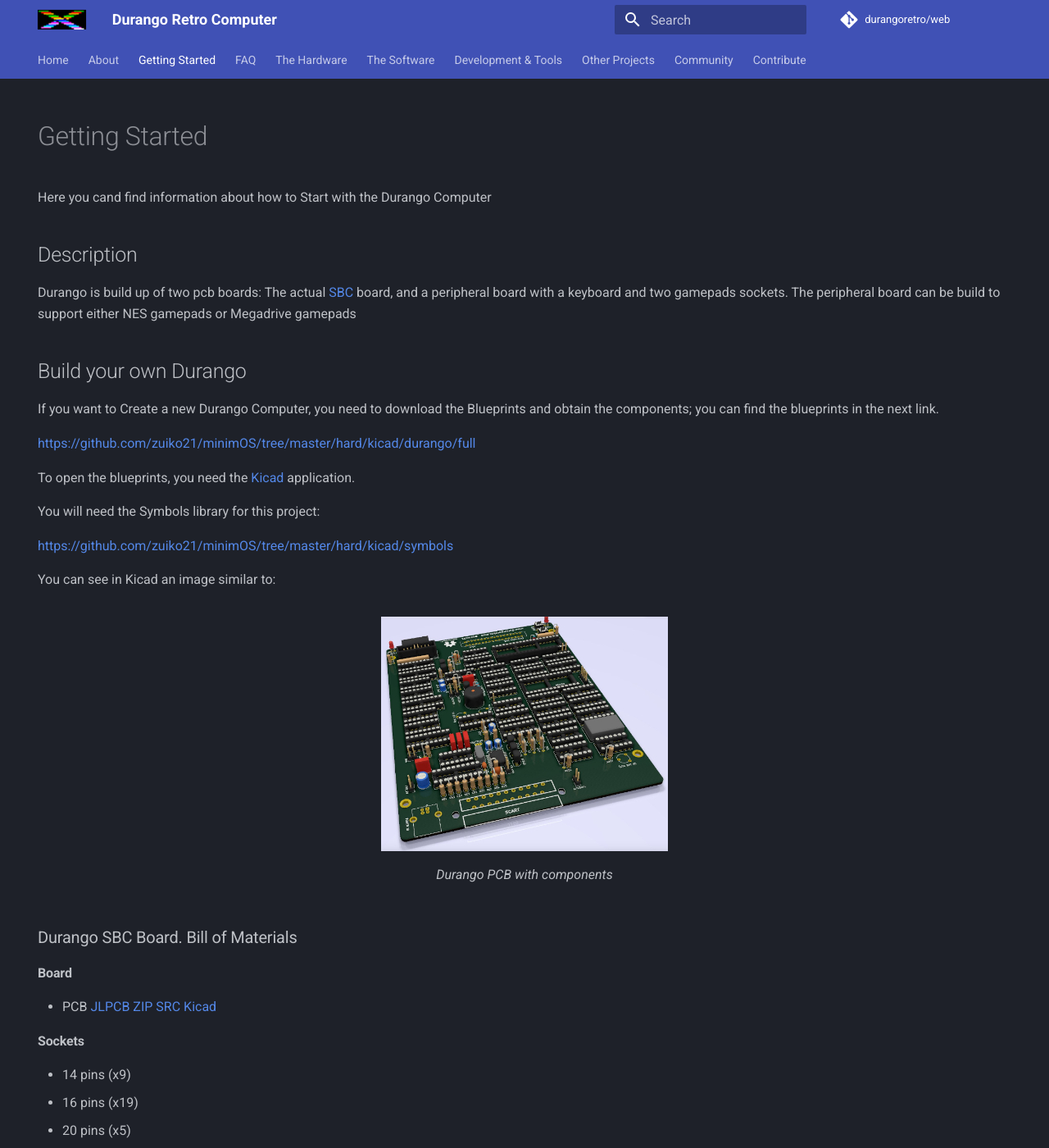
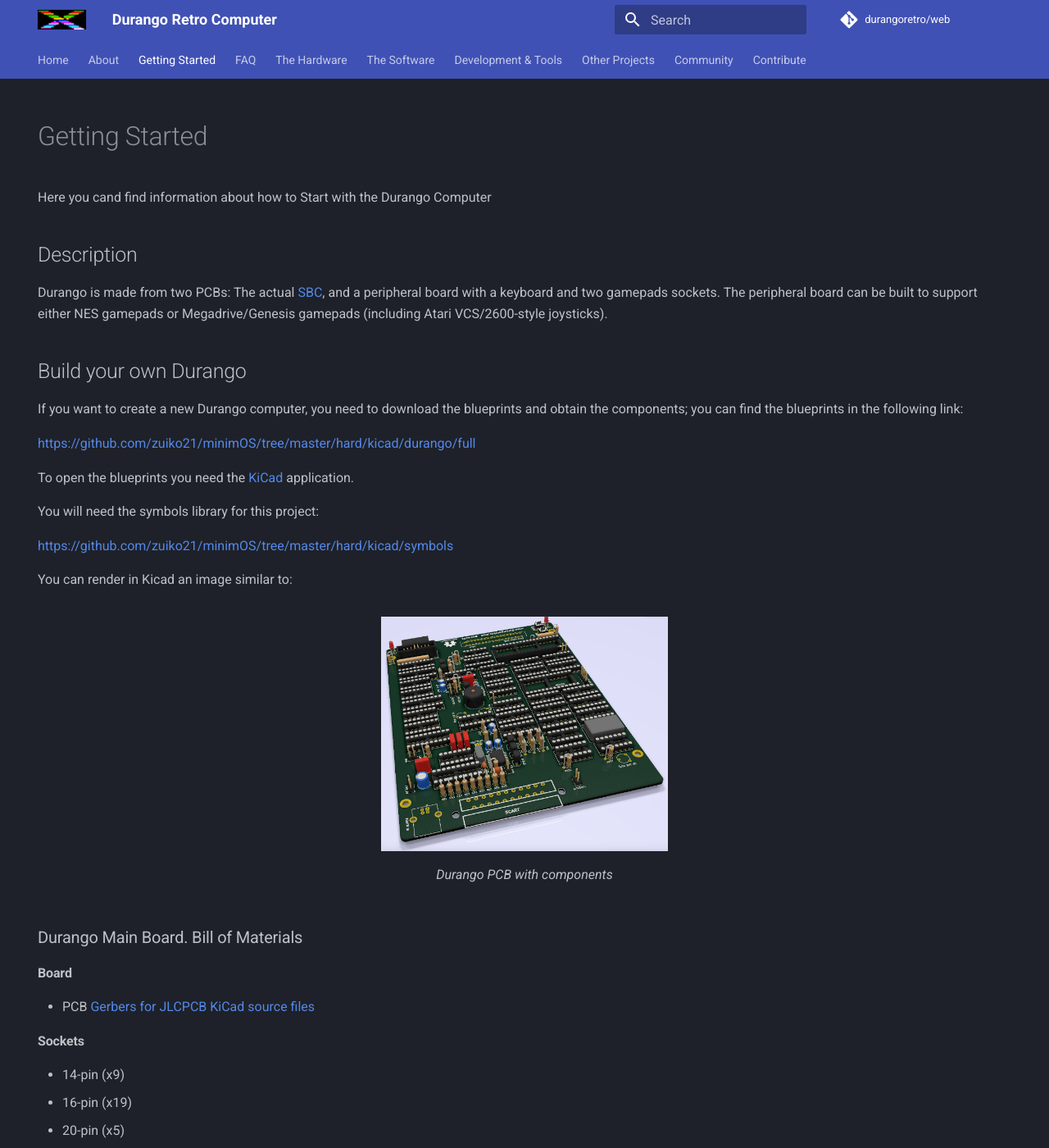
Before and after one commit to durangoretro/web, an MkDocs documentation site: the page built from docs/started.md, in a window 1280 px wide and 1400 px high. Shown: the whole window at 82% size. Built offline with MkDocs 1.6.1 and Material for MkDocs 9.7.7, drawn with Linux system fonts in a browser that asks for light colours; comment, search, counter and statistics services are not loaded; some of the changed text lies outside the part shown.

Commit message:
improve BOM

```diff
--- a/docs/started.md
+++ b/docs/started.md
@@ -6,75 +6,77 @@
 Here you cand find information about how to Start with the Durango Computer
 
 ## Description
-Durango is build up of two pcb boards: The actual [SBC](https://en.wikipedia.org/wiki/Single-board_computer) board,
-and a peripheral board with a keyboard and two gamepads sockets. The peripheral board can be build to support either NES gamepads or Megadrive gamepads
+Durango is made from two PCBs: The actual [SBC](https://en.wikipedia.org/wiki/Single-board_computer),
+and a peripheral board with a keyboard and two gamepads sockets. The peripheral board can be built to support either NES gamepads or Megadrive/Genesis gamepads (including Atari VCS/2600-style joysticks).
 
 ## Build your own Durango
 
-If you want to Create a new Durango Computer, you need to download the Blueprints and obtain the components; you can find the blueprints in the next link.
+If you want to create a new Durango computer, you need to download the blueprints and obtain the components; you can find the blueprints in the following link:
 
 [https://github.com/zuiko21/minimOS/tree/master/hard/kicad/durango/full](https://github.com/zuiko21/minimOS/tree/master/hard/kicad/durango/full)
 
-To open the blueprints, you need the [Kicad](https://www.kicad.org/) application.
+To open the blueprints you need the [KiCad](https://www.kicad.org/) application.
 
-You will need the Symbols library for this project:
+You will need the symbols library for this project:
 
 [https://github.com/zuiko21/minimOS/tree/master/hard/kicad/symbols](https://github.com/zuiko21/minimOS/tree/master/hard/kicad/symbols)
 
-You can see in Kicad an image similar to:
+You can render in Kicad an image similar to:
 
 <figure markdown>
 ![Durango Computer](assets/img/durango1.jpg)
 <figcaption>Durango PCB with components</figcaption>
 </figure>
 
-### Durango SBC Board. Bill of Materials
+### Durango Main Board. Bill of Materials
 
 
 #### Board
-* PCB [JLPCB ZIP](assets/bin/durango-x1-zuiko21.zip) [SRC Kicad](https://github.com/zuiko21/minimOS/tree/master/hard/kicad/durango/full)
+* PCB [Gerbers for JLCPCB](assets/bin/durango-x1-zuiko21.zip) [KiCad source files](https://github.com/zuiko21/minimOS/tree/master/hard/kicad/durango/full)
 
 #### Sockets
-* 14 pins (x9)
-* 16 pins (x19)
-* 20 pins (x5)
-* 28 pins (x1)
-* 40 pins (x1)
+* 14-pin (x9)
+* 16-pin (x19)
+* 20-pin (x5)
+* 28-pin (x1)
+* 40-pin (x1)
 
-### Resistors
-* 27   (x1) (RED VIOLET BLACK)
+#### Resistors (all 1/8 Watt unless noted otherwise)
+* 27   (x1) (RED VIOLET BLACK) 1/2 Watt
 * 68   (x2) (BLUE GREY BLACK)
 * 120  (x1) (BROWN RED  BROWN)
-* 150  (x1) (BROWN GREEN BROW)
-* 330  (x1) (ORANGE ORANGE BROW)
-* 470  (x3) (YELLOW VIOLET BROW)
+* 150  (x1) (BROWN GREEN BROWN)
+* 330  (x1) (ORANGE ORANGE BROWN)
+* 470  (x3) (YELLOW VIOLET BROWN)
 * 680  (x2) (BLUE GREY BROW)
-* 1K   (x3) (BROW BLACK RED)
-* 1K2  (x1) (BROW RED  RED)
+* 1K   (x3) (BROWN BLACK RED)
+* 1K2  (x1) (BROWN RED  RED)
 * 3K3  (x4) (ORANGE ORANGE RED)
 * 5K6  (x1) (GREEN BLUE RED)
 * 6K8  (x2) (BLUE GREY RED)
-* 12K  (x3) (BROW RED ORANGE)
+* 12K  (x3) (BROWN RED ORANGE)
 * 22K  (x3) (RED RED ORANGE)
 * 39K  (x1) (ORANGE WHITE ORANGE)
 * 220K (x3) (RED RED YELLOW)
-* RN 4x5-pin 4K7 (x1)
-* RN 8x9-pin 3K3 (x1)
 
+#### Resistor networks
+* 4x 4K7, 5-pin (x1)
+* 8x 3K3, 9-pin (x1)
 
-#### Other Passive devices
-* 10 pF  (x1)
+#### Capacitors
 * 68 pF  (x1)
-* 22 nF  (x1)
-* 0.1 uF (x5)
-* 10 uF  (x2)
-* 100 uF (x3)
-* 470 uF (x1)
-* 1N4148 (x5)
-* BC548  (x6)
+* 0.1 uF (x5)     _three of them for the **optional** composite-PAL output_
+* 10 µF  (x2) 25V _any rating 10 Volts or more will do, preferably as small as possible_
+* 100 µF (x3) 10V
+* 470 µF (x1) 10V
 
-#### Integrateds
-* 24.576 MHz (x1)
+#### Semiconductors
+* 1N4148         (x5)
+* BC548B         (x6) _or any other small-signal NPN transistor (e.g. 2N3904, but check pinout!)_
+* Red 3 mm LED   (x1)
+* Green 3 mm LED (x1)
+
+#### Integrated Circuits
 * 74HC00   (x1)
 * 74HC02   (x1)
 * 74HC20   (x1)
@@ -95,22 +97,27 @@
 * 74HC574  (x1)
 * 74HC688  (x1)
 * 74HC4040 (x3)
-* 62C02    (x1)
-* 27C256   (x1)
+* 65C02    (x1)
+* 27C256   (x1) _for the ROM cartridge_
 
-### Optional
-* AD724    (x1)
-* 4.43 MHz (x1)
+#### Oscillator can
+* 24.576 MHz (x1)
 
 #### Others
-* Red LED        (x1)
-* Green LED      (x1)
-* Buzzer         (x1)
-* Tactile switch (x2)
-* IDC            (x1)
+* Piezo Buzzer               (x1)
+* 6x6x21 mm Tactile switch   (x2)
+* IDC shrouded 16-pin header (x1)
+* SCART 21-pin connector     (x1)
+* 3x RCA socket              (x1) _optional_
+
+#### _Optional_ for composite PAL output
+* 10 pF            (x1)
+* 22 nF            (x1)
+* AD724            (x1) _**surface-mounted device**_
+* 4.43 MHz crystal (x1)
 
 ### Durango Keyboard & Gamepads Board. Bill of Materials (NES flavour)
-The KeyBoard & GamePads Board, allow to use a integrated KeyBoard and connect GamePads (MegaDrive/Atari 2600 or NES GamePads Compatible).
+The Keyboard & Gamepads Board provides an integrated keyboard and two Gamepad ports (MegaDrive/Genesis/Atari 2600 or NES-type gamepad options).
 
 <figure markdown>
 ![Durango KeyBoard & Gamepad Board](assets/img/top5x8kbd.png)
```
